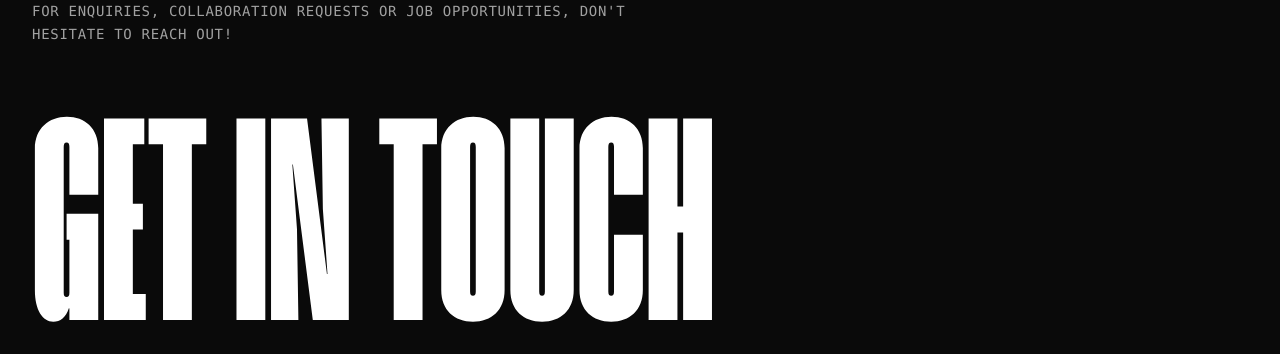
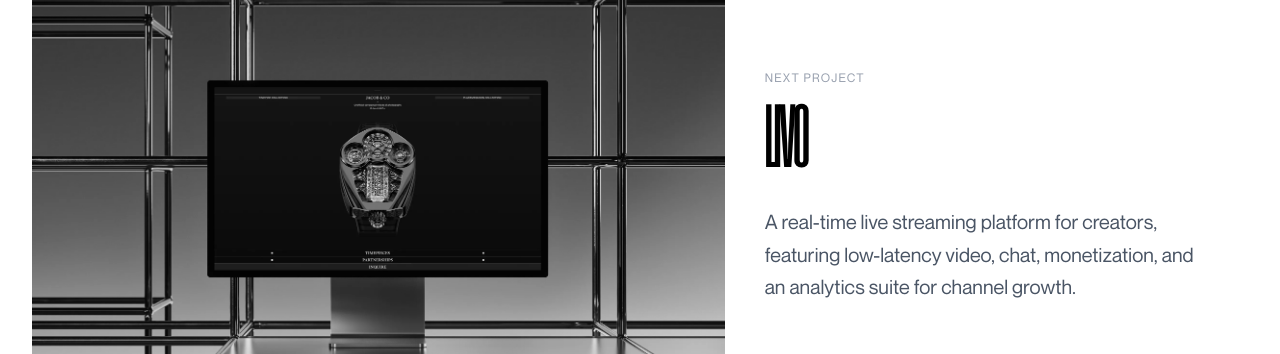
Before and after one commit to RahulKhanSuvo/RahulKhanSuvo, a Next.js app: page /project/JobZilla in a window 1280 px wide. Shown: the part 3739-4093 px from the top of the page. Built offline with nearby package versions, Linux system fonts and the light colour scheme.

Commit message:
feat: add NextProject component

```diff
--- /dev/null
+++ b/src/components/projectDetails/NextProject.tsx
@@ -0,0 +1,54 @@
+import Image from "next/image";
+import Link from "next/link";
+import { Container } from "../common/Container";
+
+interface NextProjectProps {
+  title: string;
+  description: string;
+  slug: string;
+  imageUrl: string;
+}
+
+export default function NextProject({
+  title,
+  description,
+  slug,
+  imageUrl,
+}: NextProjectProps) {
+  return (
+    <section className="py-16 bg-white">
+      <Container>
+        <Link
+          href={`/project/${slug}`}
+          className="group block"
+        >
+          <div className="grid grid-cols-1 lg:grid-cols-12 gap-10 items-center">
+            <div className="lg:col-span-7">
+              <div className="relative aspect-[1.3/1] w-full overflow-hidden bg-gray-100">
+                <Image
+                  src={imageUrl}
+                  alt={title}
+                  fill
+                  priority
+                  sizes="(max-width: 1024px) 100vw, 58vw"
+                  className="object-cover grayscale transition-transform duration-700 ease-out group-hover:scale-105"
+                />
+              </div>
+            </div>
+            <div className="lg:col-span-5">
+              <span className="block text-xs uppercase tracking-widest text-gray-400 mb-4">
+                Next Project
+              </span>
+              <h2 className="font-heading text-[clamp(3rem,7vw,7rem)] uppercase leading-[0.9] tracking-tight text-black mb-6">
+                {title}
+              </h2>
+              <p className="text-xl leading-relaxed text-gray-600 max-w-md">
+                {description}
+              </p>
+            </div>
+          </div>
+        </Link>
+      </Container>
+    </section>
+  );
+}
```
